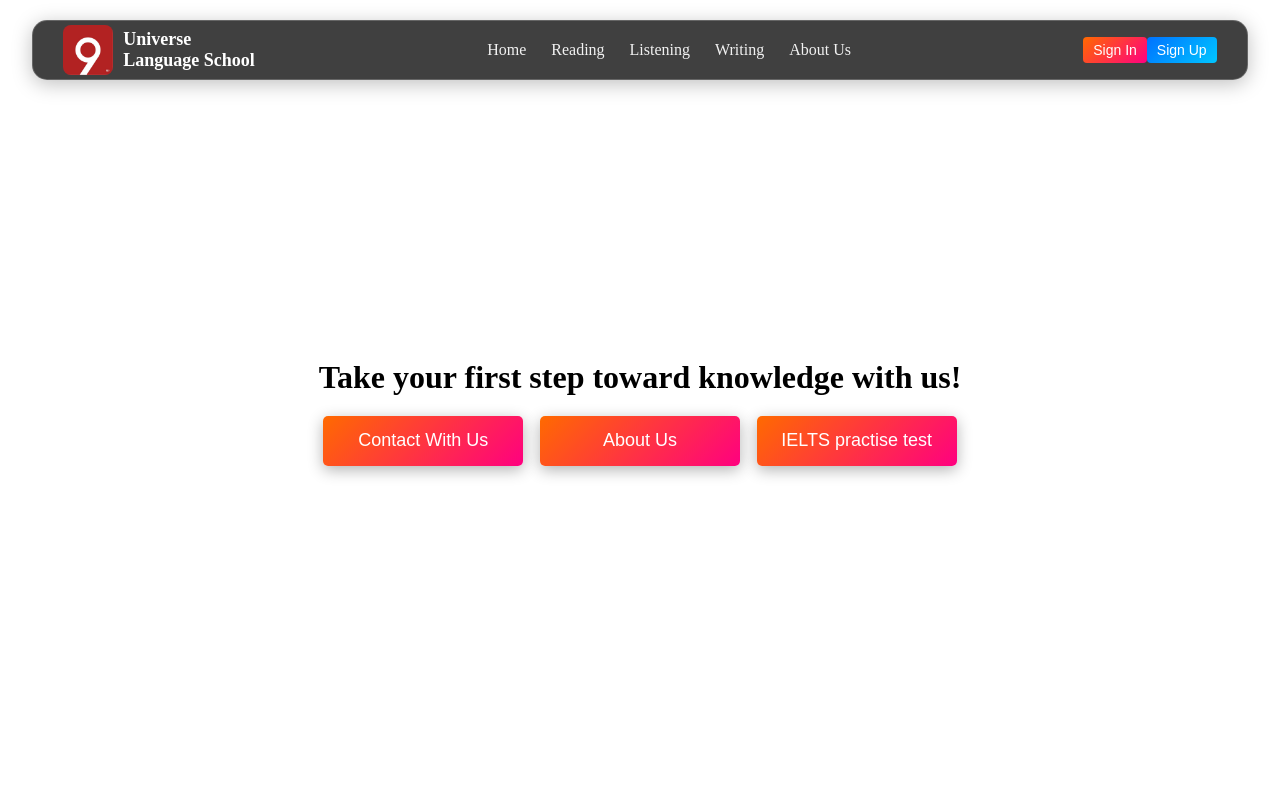
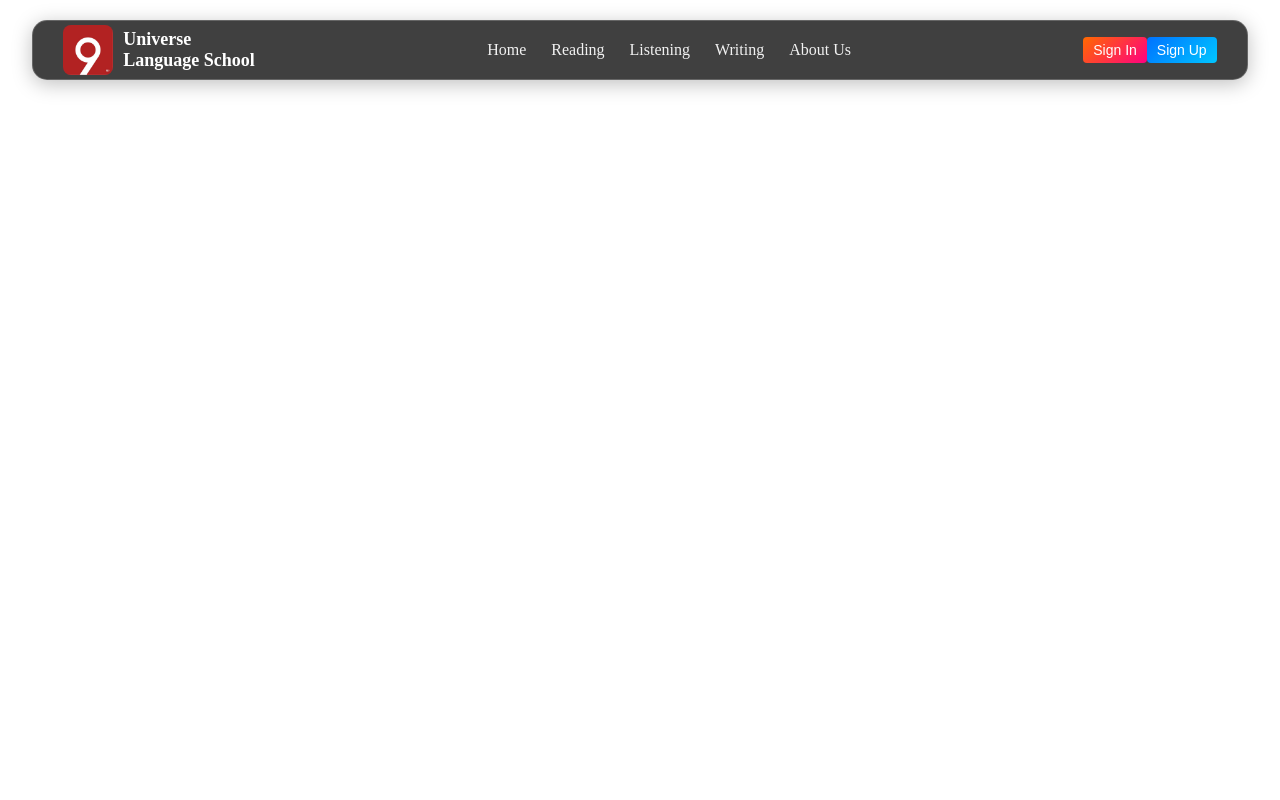
Before and after one commit to rakhimovdev/unverse_frontend, a React (Create React App) app: page / in a window 1280 px wide. Shown: the top 800 px of the page. Built offline with nearby package versions, Linux system fonts and the light colour scheme.

Commit message:
fix options

```diff
--- a/src/App.js
+++ b/src/App.js
@@ -5,7 +5,7 @@
 function App() {
   return (
     <div className='app'>
-
+      <marquee behavior="" direction="">Ushbu Sayt Test Rejimida Ishlamoqda</marquee>
     </div>
   )
 }
--- a/src/index.js
+++ b/src/index.js
@@ -31,9 +31,7 @@
   <React.StrictMode>
     <BrowserRouter>
       <Navbar />
-      <div>
-        <marquee behavior="" direction="">Ushbu Sayt Test Rejimida Ishlamoqda</marquee>
-      </div>
+      <App />
       <Routes>
         <Route path='/' element={<Home />} />
         <Route path='/sign_in' element={<Sign_in />} />
```
